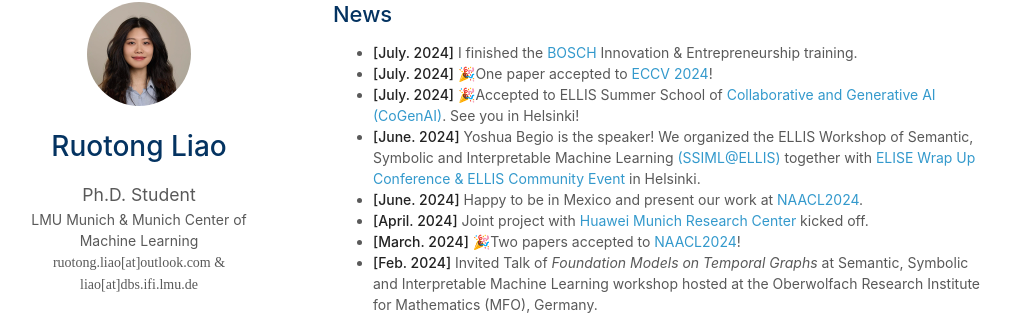
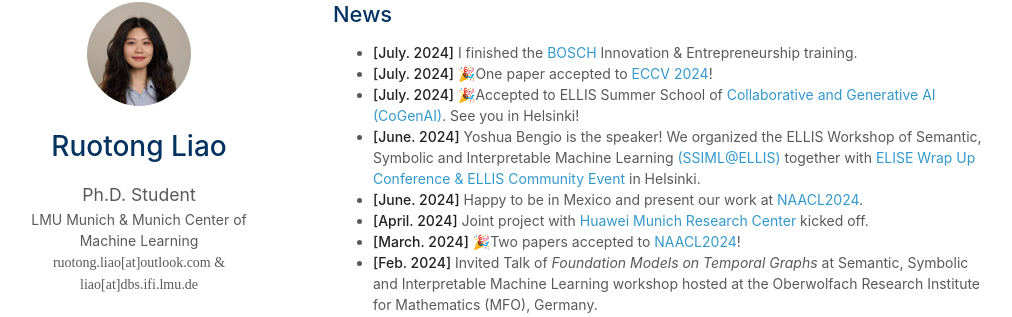
Before and after one commit to mayhugotong/mayhugotong.github.io, a Jekyll site: the page built from index.md, in a window 1280 px wide and 900 px high, scrolled down 414 px. Shown: the part 132-449 px from the top of the window, without its empty margins (137-1149 px from the left). Built offline with Jekyll 4.4.1, drawn with Linux system fonts in a browser that asks for light colours; nearby versions of some CDN libraries; a style sheet for code colours, icons or effects is not loaded; our own code applies the rules of GitHub Pages for plain Markdown files.

Commit message:
Update index.md

```diff
--- a/index.md
+++ b/index.md
@@ -18,7 +18,7 @@ I am a Ph.D. student at [LMU Munich](https://www.lmu.de/de/index.html) supervise
 -   **[July. 2024]** I finished the [BOSCH](www.bosch.com) Innovation & Entrepreneurship training.
 -   **[July. 2024]** 🎉One paper accepted to [ECCV 2024](https://eccv.ecva.net/)!
 -   **[July. 2024]** 🎉Accepted to ELLIS Summer School of [Collaborative and Generative AI (CoGenAI)](https://fcai.fi/ellis-summer-school-2024/home). See you in Helsinki!
--   **[June. 2024]** Yoshua Begio is the speaker! We organized the ELLIS Workshop of Semantic, Symbolic and Interpretable Machine Learning [(SSIML@ELLIS)](https://ellis-ssiml.github.io/) together with [ELISE Wrap Up Conference & ELLIS Community Event](https://www.elise-ai.eu/events/elise-wrap-up-conference-ellis-community-event-27-28-june) in Helsinki.
+-   **[June. 2024]** Yoshua Bengio is the speaker! We organized the ELLIS Workshop of Semantic, Symbolic and Interpretable Machine Learning [(SSIML@ELLIS)](https://ellis-ssiml.github.io/) together with [ELISE Wrap Up Conference & ELLIS Community Event](https://www.elise-ai.eu/events/elise-wrap-up-conference-ellis-community-event-27-28-june) in Helsinki.
 -   **[June. 2024]** Happy to be in Mexico and present our work at [NAACL2024](https://lnkd.in/dCDp5j8c).
 -   **[April. 2024]** Joint project with [Huawei Munich Research Center](https://www.huawei.com/eu/) kicked off.
 -   **[March. 2024]** 🎉Two papers accepted to [NAACL2024](https://lnkd.in/dCDp5j8c)!
```
